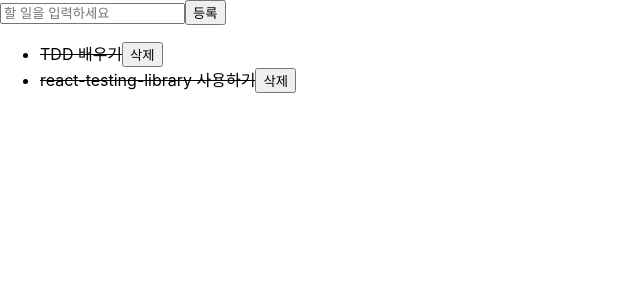
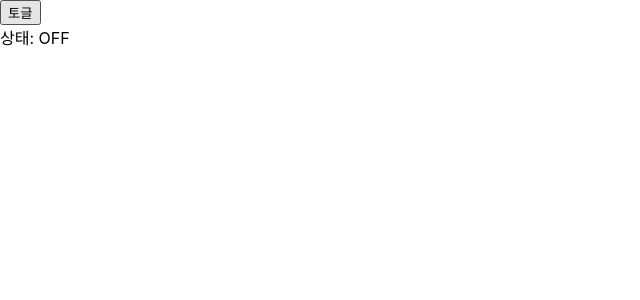
Before and after one commit to nuleongee/react-test-study, a React (Create React App) app: page / in a window 1280 px wide. Shown: the top 300 px of the page, without its empty margins (0-640 px from the left). Built offline with nearby package versions, Linux system fonts and the light colour scheme.

Commit message:
feat: 비동기 테스트

```diff
--- a/src/App.js
+++ b/src/App.js
@@ -1,8 +1,8 @@
 import './App.css';
-import TodoApp from './components/TodoApp/index.jsx';
+import DelayedToggle from './components/DelayedToggle/index.jsx';
 
 function App() {
-  return <TodoApp />;
+  return <DelayedToggle />;
 }
 
 export default App;
--- /dev/null
+++ b/src/components/DelayedToggle/index.jsx
@@ -0,0 +1,23 @@
+import { useState, useCallback } from 'react';
+
+const DelayedToggle = () => {
+  const [toggle, setToggle] = useState(false);
+
+  const onToggle = useCallback(() => {
+    setTimeout(() => {
+      setToggle(toggle => !toggle);
+    }, 1000);
+  }, []);
+
+  return (
+    <div>
+      <button onClick={onToggle}>토글</button>
+      <div>
+        상태: <span>{toggle ? 'ON' : 'OFF'}</span>
+      </div>
+      {toggle && <div>야호!!</div>}
+    </div>
+  );
+};
+
+export default DelayedToggle;
```
Also changed, not shown: 1 other file (tests, documents, lock files or other folders).
